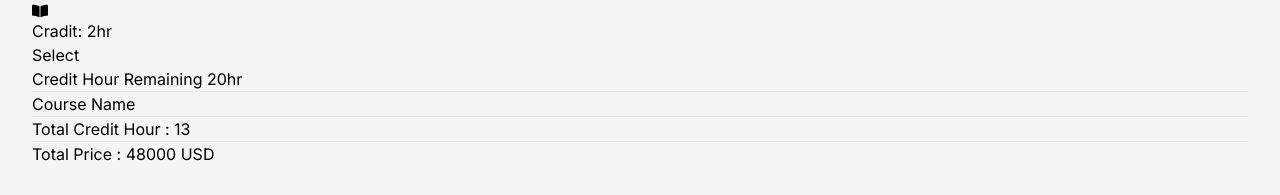
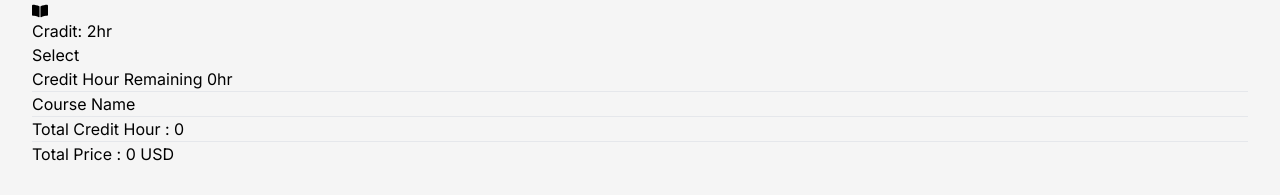
Before and after one commit to m-minhajul-alam/course-registration, a React (Vite) app: page / in a window 1280 px wide. Shown: the part 4057-4252 px from the top of the page. Built offline with nearby package versions, Linux system fonts and the light colour scheme.

Commit message:
set remaining credit, total credit and total price dynamic

```diff
--- a/src/App.jsx
+++ b/src/App.jsx
@@ -6,10 +6,35 @@ import Header from './component/Header/Header'
 
 function App() {
   const [cards, setCard] = useState([]);
+  const [remainingCreditHour, setRemainingCreditHour] = useState(0)
+  const [totalCreditHour, setTotalCreditHour] = useState(0)
+  const [totalPrice, setTotalPrice] = useState(0)
 
   const handelSelectCard = (card) => {
-    const newCards = [...cards, card];
-    setCard(newCards);
+    const isExist = cards.find((item) => item.id == card.id);
+
+    let priceCount = card.price;
+    let creditCount = card.credit;
+
+    if (isExist) {
+      return alert("ache vai");
+    }
+    else {
+
+      cards.forEach((item) => {
+        priceCount = priceCount + item.price;
+        creditCount = creditCount + item.credit;
+      })
+
+      const remainingCreditHour = 20 - creditCount;
+
+      setRemainingCreditHour(remainingCreditHour);
+      setTotalCreditHour(creditCount);
+      setTotalPrice(priceCount);
+
+      const newCards = [...cards, card];
+      setCard(newCards);
+    }
   }
 
   return (
@@ -19,7 +44,7 @@ function App() {
       <div className="flex gap-2">
 
         <Cards handelSelectCard={handelSelectCard}></Cards>
-        <Carts cards={cards}></Carts>
+        <Carts cards={cards} remainingCreditHour={remainingCreditHour} totalCreditHour={totalCreditHour} totalPrice={totalPrice}></Carts>
 
       </div>
     </>
--- a/src/component/Cart/Cart.jsx
+++ b/src/component/Cart/Cart.jsx
@@ -1,17 +1,19 @@
 import PropTypes from 'prop-types'
-const Cart = ({ card }) => {
+
+const Cart = ({ card, index }) => {
 
     const { title } = card;
 
     return (
         <div>
-            <p className="text-sm font-normal text-gray-400 list-decimal list-inside pb-3">{title}</p>
+            <p className="text-sm font-normal text-gray-400 list-decimal list-inside pb-3">{index + 1} {title}</p>
         </div>
     );
 };
 
 Cart.propTypes = {
-    card: PropTypes.object
+    card: PropTypes.object,
+    index: PropTypes.number
 }
 
 export default Cart;
--- a/src/component/Carts/Carts.jsx
+++ b/src/component/Carts/Carts.jsx
@@ -1,28 +1,33 @@
 import PropTypes from 'prop-types';
 import Cart from '../Cart/Cart';
 
-const Carts = ({ cards }) => {
+const Carts = ({ cards, remainingCreditHour, totalCreditHour, totalPrice }) => {
 
     return (
         <div className="bg-white p-5 rounded-xl w-1/4">
-            <h3 className="text-base font-bold text-blue-500 text-center py-2">Credit Hour Remaining 20hr</h3>
+            <h3 className="text-base font-bold text-blue-500 text-center py-2">Credit Hour Remaining {remainingCreditHour}hr</h3>
             <hr />
             <h4 className="text-sm font-bold py-2">Course Name</h4>
 
             {
-                cards.map(card => <Cart key={card.id} card={card}></Cart>)
+                cards.map((card, index) => <Cart key={card.id} index={index} card={card}></Cart>)
             }
 
             <hr />
-            <h5 className="text-sm font-medium py-2">Total Credit Hour : 13</h5>
+            <h5 className="text-sm font-medium py-2">Total Credit Hour : {totalCreditHour}</h5>
             <hr />
-            <h5 className="text-sm font-semibold py-2">Total Price : 48000 USD</h5>
+            <h5 className="text-sm font-semibold py-2">Total Price : {totalPrice} USD</h5>
         </div>
     );
 };
 
 Carts.propTypes = {
-    cards: PropTypes.array
+    cards: PropTypes.array,
+    remainingCreditHour: PropTypes.number,
+    totalCreditHour: PropTypes.number,
+    totalPrice: PropTypes.number
+
+
 }
 
 export default Carts;
```
